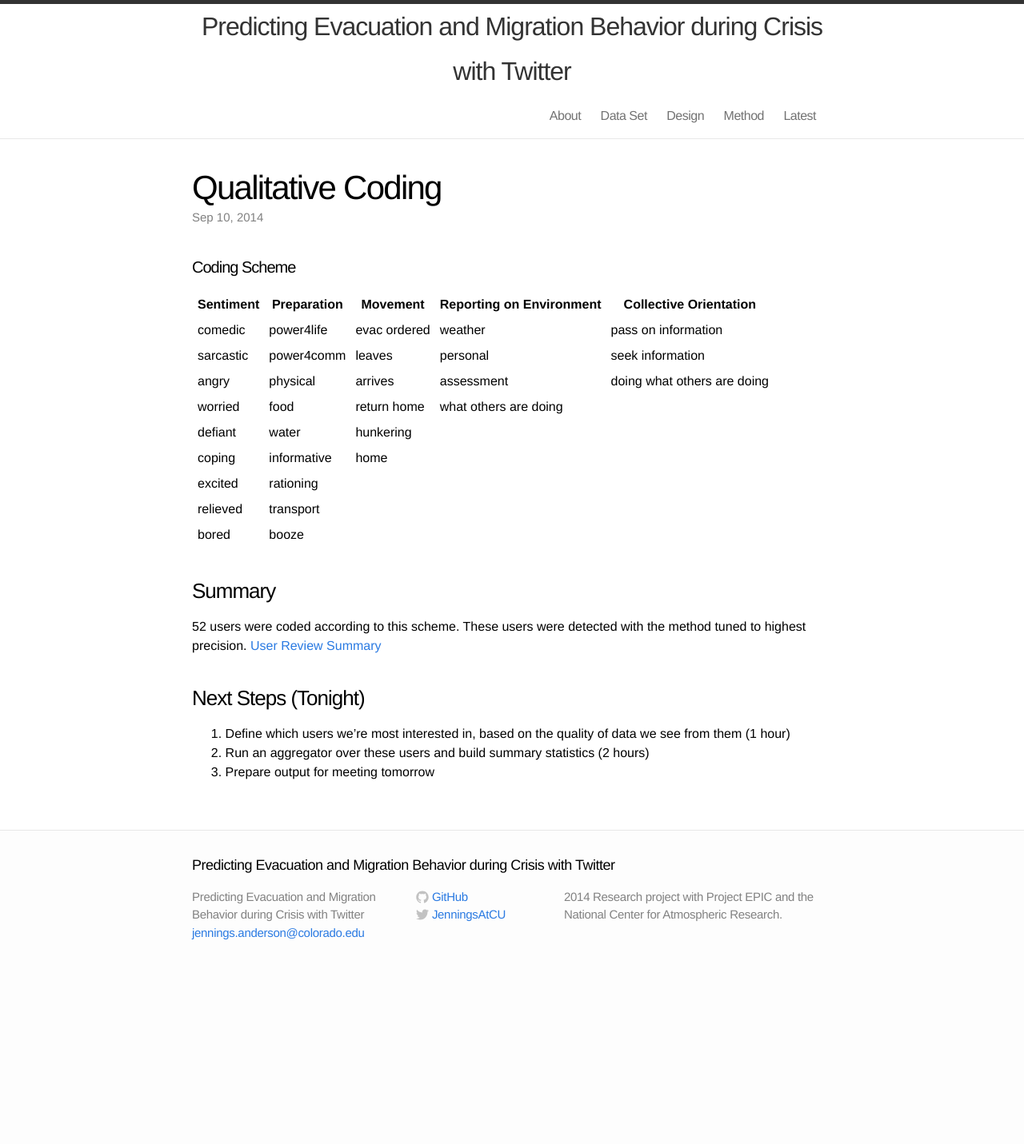
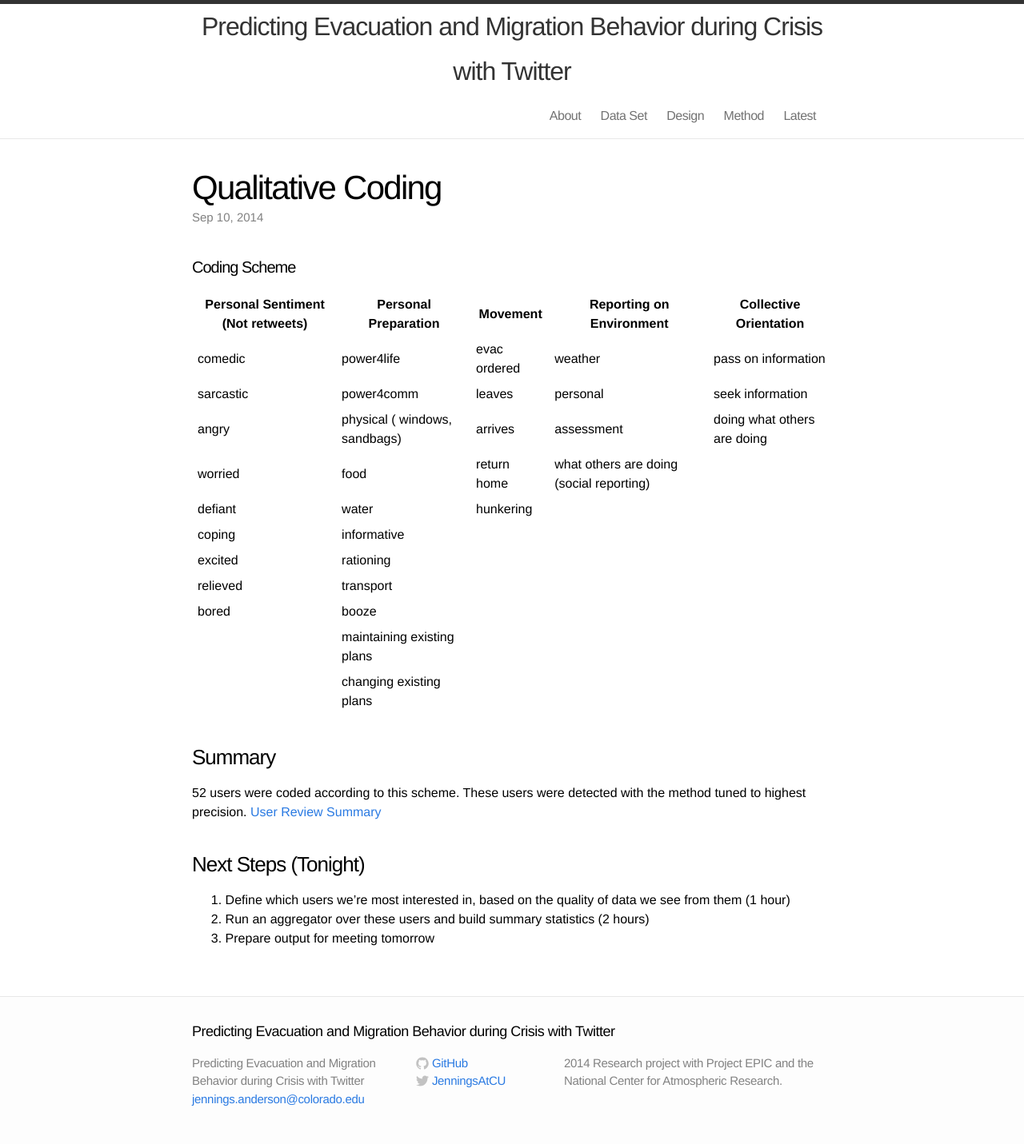
Before and after one commit to jenningsanderson/Twitter-Evacuation-Patterns, a Jekyll site: the page built from _posts/2014-09-07-Qualitative-Coding.md, in a window 1280 px wide. Shown: the whole page at 80% size. Built offline with Jekyll 4.4.1, drawn with Linux system fonts in a browser that asks for light colours; before the commit the page ends 1223 px from its top, so only the background shows below that.

Commit message:
updating coding scheme again

```diff
--- a/_posts/2014-09-07-Qualitative-Coding.md
+++ b/_posts/2014-09-07-Qualitative-Coding.md
@@ -7,17 +7,19 @@ permalink: "/coding"
 
 ####Coding Scheme
 
-| Sentiment | Preparation | Movement | Reporting on Environment  | Collective Orientation |
+| Personal Sentiment (Not retweets)| Personal Preparation | Movement | Reporting on Environment  | Collective Orientation |
 |-----------------------------------------------------------------------------------------|
 | comedic	  | power4life  | evac ordered| weather                | pass on information
 | sarcastic | power4comm  | leaves      | personal               | seek information
-| angry	  | physical    | arrives     | assessment             | doing what others are doing
-| worried	  | food        | return home | what others are doing  |
+| angry	  | physical ( windows, sandbags) | arrives     | assessment             | doing what others are doing
+| worried	  | food        | return home | what others are doing (social reporting) |
 | defiant   | water       | hunkering   |                        |
-| coping	  | informative | home      |                        |
+| coping	  | informative |             |                        |
 | excited	  | rationing   |             |                        |
 | relieved  | transport   |             |                        |
 | bored     | booze       |             |                        |
+|           | maintaining existing plans|
+|           | changing existing plans |
 
 
 
```
